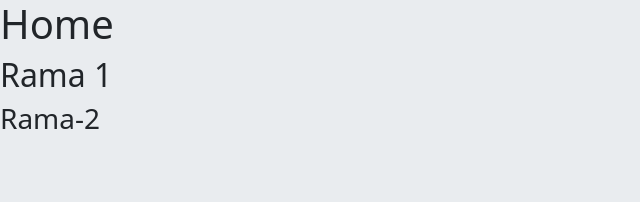
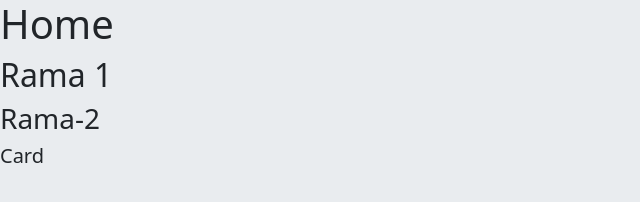
Before and after one commit to 4GeeksAcademy/hchocobar-hello-html, a plain HTML site: page index.html in a window 1280 px wide. Shown: the full height of the page, 0-640 px from the left. Drawn offline with nearby package versions, Linux system fonts and the light colour scheme.

Commit message:
feat: card

```diff
--- a/index.html
+++ b/index.html
@@ -21,6 +21,7 @@
   <h1>Home</h1>
   <h2>Rama 1</h2>
   <h3>Rama-2</h3>
+  <div><h5>Card</h5></div>
 
   <script src="https://cdnjs.cloudflare.com/ajax/libs/bootstrap/5.3.3/js/bootstrap.min.js" integrity="sha512-ykZ1QQr0Jy/4ZkvKuqWn4iF3lqPZyij9iRv6sGqLRdTPkY69YX6+7wvVGmsdBbiIfN/8OdsI7HABjvEok6ZopQ==" crossorigin="anonymous" referrerpolicy="no-referrer"></script>
 </body>
```
